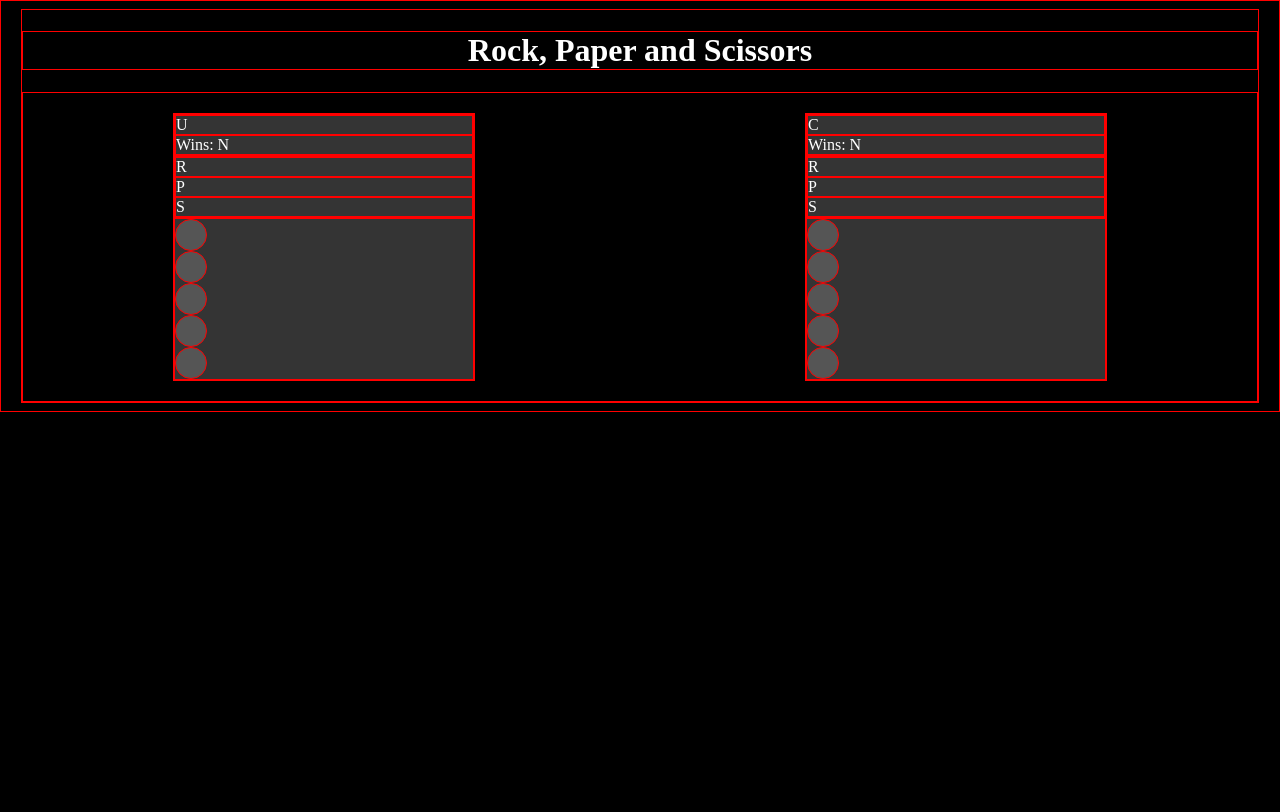
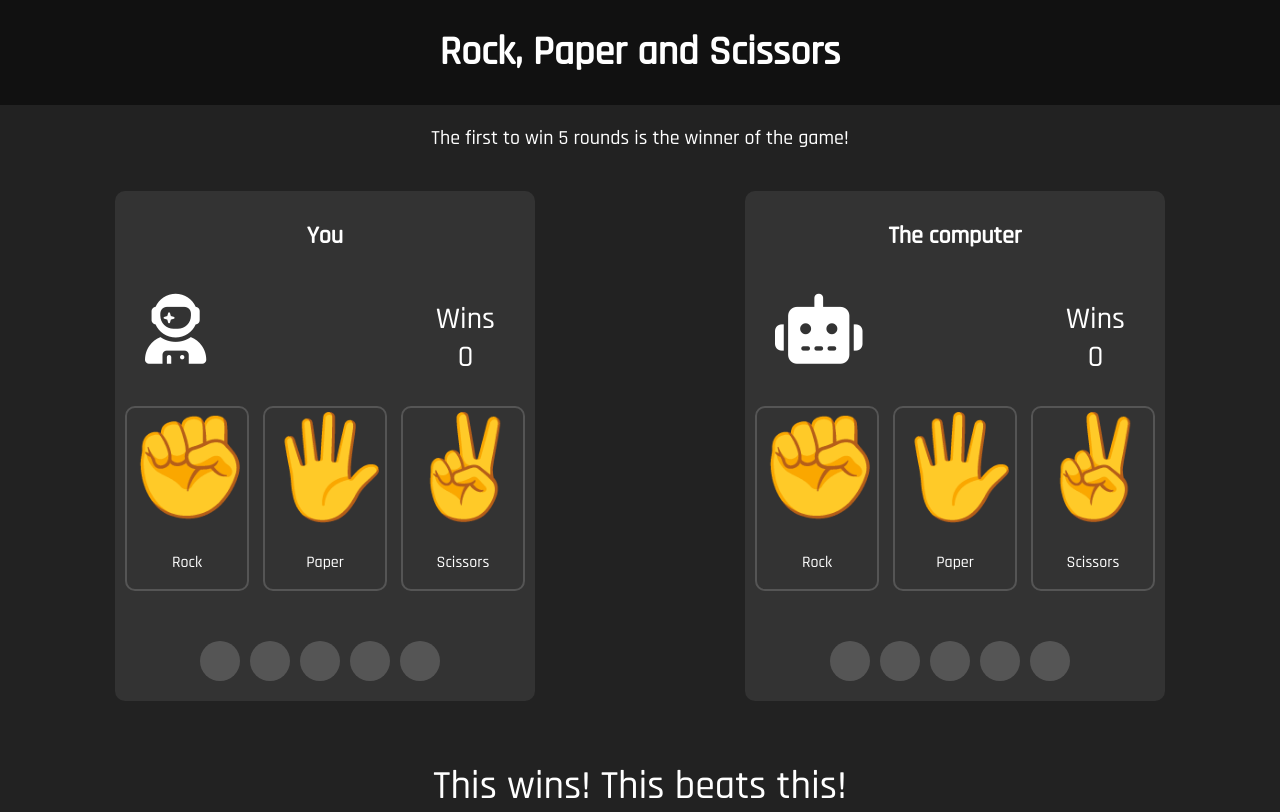
Before and after one commit to iaaron-xyz/rock-paper-scissors, a plain HTML site: page index.html in a window 1280 px wide. Drawn offline with Linux system fonts and the light colour scheme.

Commit message:
Adding details to the look of the webpage

```diff
--- a/index.html
+++ b/index.html
@@ -10,77 +10,100 @@
     <link rel="stylesheet" href="./style.css">
     <!-- External JS files -->
     <script src="./script.js" defer></script>
+
+    <!-- Fonts -->
+    <link rel="stylesheet" href="https://cdnjs.cloudflare.com/ajax/libs/font-awesome/6.2.0/css/all.min.css" integrity="sha512-xh6O/CkQoPOWDdYTDqeRdPCVd1SpvCA9XXcUnZS2FmJNp1coAFzvtCN9BmamE+4aHK8yyUHUSCcJHgXloTyT2A==" crossorigin="anonymous" referrerpolicy="no-referrer" />
 </head>
 
 <body>
 
     <!-- Title -->
-    <h1 class="main-title">Rock, Paper and Scissors</h1>
+    <div class="main-title">
+        <h1>Rock, Paper and Scissors</h1>
+    </div>
+    <!-- Description -->
+    <p class="description">The first to win 5 rounds is the winner of the game!</p>
 
     <!-- Cards players -->
     <div class="players">
 
         <!-- Player section -->
         <div id="user-board" class="player-info">
-            <div class="score">
-                <div>
-                    U
+            <h2 class="rm">You</h2>
+            <div class="score-section">
+                <div class="player-icon">
+                    <i class="fa-solid fa-user-astronaut"></i>
                 </div>
-                <div>
-                    Wins: N
+                <div class="score">
+                    Wins <br> 0
                 </div>
             </div>
+            <!-- Choices -->
             <div class="choices">
-                <div>
-                    R
+                <div class="choice">
+                    <p class="choice-icon">&#x270A;</p>
+                    <p class="choice-text">Rock</p>
                 </div>
-                <div>
-                    P
+                <div class="choice">
+                    <p class="choice-icon">&#x1F590;</p>
+                    <p class="choice-text">Paper</p>
                 </div>
-                <div>
-                    S
+                <div class="choice">
+                    <p class="choice-icon">&#x270C;</p>
+                    <p class="choice-text">Scissors</p>
                 </div>
             </div>
+            <!-- Points -->
             <div class="points">
-                <div id="user-1" class="gray-circle"></div>
-                <div id="user-2" class="gray-circle"></div>
-                <div id="user-3" class="gray-circle"></div>
-                <div id="user-4" class="gray-circle"></div>
-                <div id="user-5" class="gray-circle"></div>
+                <div id="user-1" class="point gray-point"></div>
+                <div id="user-2" class="point gray-point"></div>
+                <div id="user-3" class="point gray-point"></div>
+                <div id="user-4" class="point gray-point"></div>
+                <div id="user-5" class="point gray-point"></div>
             </div>
         </div>
 
         <!-- Computer section -->
         <div id="computer-board" class="player-info">
-            <div class="score">
-                <div>
-                    C
+            <h2 class="rm">The computer</h2>
+            <div class="score-section">
+                <div class="player-icon">
+                    <i class="fa-sharp fa-solid fa-robot"></i>
                 </div>
-                <div>
-                    Wins: N
+                <div class="score">
+                    Wins <br> 0
                 </div>
             </div>
+            <!-- Choices -->
             <div class="choices">
-                <div>
-                    R
+                <div class="choice">
+                    <p class="choice-icon">&#x270A;</p>
+                    <p class="choice-text">Rock</p>
                 </div>
-                <div>
-                    P
+                <div class="choice">
+                    <p class="choice-icon">&#x1F590;</p>
+                    <p class="choice-text">Paper</p>
                 </div>
-                <div>
-                    S
+                <div class="choice">
+                    <p class="choice-icon">&#x270C;</p>
+                    <p class="choice-text">Scissors</p>
                 </div>
             </div>
+            <!-- Points -->
             <div class="points">
-                <div id="computer-1" class="gray-circle"></div>
-                <div id="computer-2" class="gray-circle"></div>
-                <div id="computer-3" class="gray-circle"></div>
-                <div id="computer-4" class="gray-circle"></div>
-                <div id="computer-5" class="gray-circle"></div>
+                <div id="computer-1" class="point gray-point"></div>
+                <div id="computer-2" class="point gray-point"></div>
+                <div id="computer-3" class="point gray-point"></div>
+                <div id="computer-4" class="point gray-point"></div>
+                <div id="computer-5" class="point gray-point"></div>
             </div>
         </div>
 
     </div>
 
+    <div class="round-winner">
+        This wins! This beats this!
+    </div>
+
 </body>
 </html>
--- a/style.css
+++ b/style.css
@@ -1,35 +1,108 @@
+/* Fonts */
+@import url('https://fonts.googleapis.com/css2?family=Rajdhani:wght@500&display=swap');
+
 body {
-    background-color: black;
+    background-color: #222;
     color: white;
     display: flex;
     flex-direction: column;
-    margin-left: 20px;
-    margin-right: 20px;
+    text-align: center;
+    margin: 0;
+    font-family: 'Rajdhani', sans-serif;
 }
 
-* {
-    border: 1px red solid;
+.main-title {
+    background-color: #111;
+    margin-bottom: 20px;
+    font-size: 20px;
+
 }
-
-h1 {
-    text-align: center;
+.description {
+    margin-top: 0;
+    margin-bottom: 30px;
+    font-size: 20px;
 }
 
 .players {
     display: flex;
-    justify-content:space-between;
-    padding: 20px 150px;
+    justify-content: center;
 }
 
+/* Players score */
 .player-info {
-    background-color: #343434;
-    width: 300px;
+    background-color: #333;
+    width: 400px;
+    margin: 10px;
+    padding: 10px;
+    border-radius: 10px;
+}
+#computer-board {
+    margin-left: 200px;
+}
+.score-section {
+    display: flex;
+    justify-content: space-between;
+    padding: 20px;
+}
+.player-icon {
+    font-size: 70px;
+}
+.score {
+    font-size: 30px;
+    padding: 10px;
 }
 
+/* Choices */
+.choices {
+    display: flex;
+    justify-content: space-between;
+}
+.choice {
+    border: 2px solid #555;
+    width: 120px;
+    border-radius: 10px;
+}
+.choice:hover {
+    background-color: #555;
+}
+.choice .choice-icon {
+    font-size: 100px;
+    margin: auto;
+}
+
+
 /* Style score points */
-.gray-circle {
+.points {
+    display: flex;
+    justify-content: center;
+    padding: 10px;
+    margin-top: 40px;
+}
+.point {
+    margin-right: 10px;
+}
+.gray-point {
     background-color: #555;
-    height: 30px;
-    width: 30px;
+    height: 40px;
+    width: 40px;
     border-radius: 100%;
 }
+/* Victory point */
+.green-point {
+    background-color: rgb(95, 224, 149);
+    height: 40px;
+    width: 40px;
+    border-radius: 100%;
+}
+
+/* round winner announcement*/
+.round-winner {
+    margin-top: 50px;
+    font-size: 40px;
+}
+
+/*Remove when screen gets smaller
+.rm {
+    display: none;
+}
+*/
```
